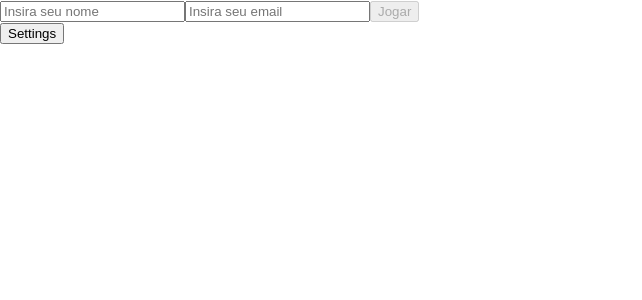
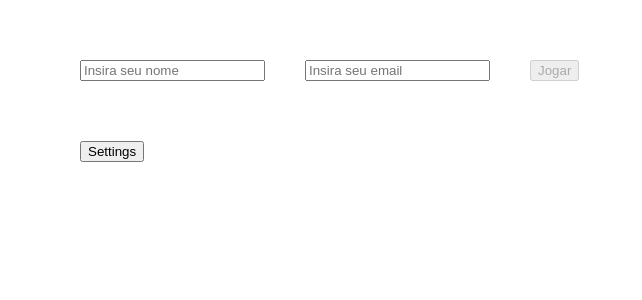
Before and after one commit to israelnazareth/trivia-react-redux-project, a React (Create React App) app: page / in a window 1280 px wide. Shown: the top 300 px of the page, without its empty margins (0-642 px from the left). Built offline with nearby package versions, Linux system fonts and the light colour scheme.

Commit message:
CSS - Margin no App.js para desgrudar da borda da tela

```diff
--- a/src/App.css
+++ b/src/App.css
@@ -1,3 +1,7 @@
+* {
+  margin: 20px;
+}
+
 .App {
   text-align: center;
 }
```
